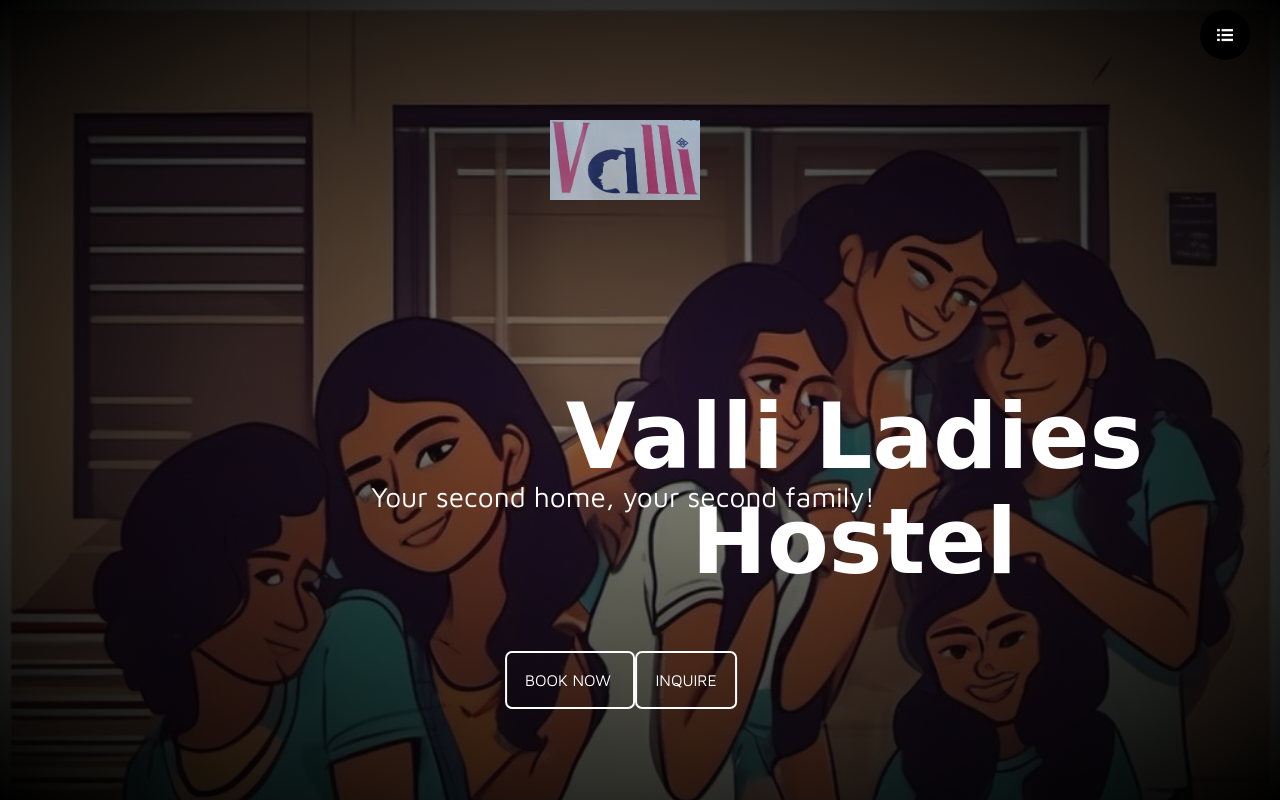
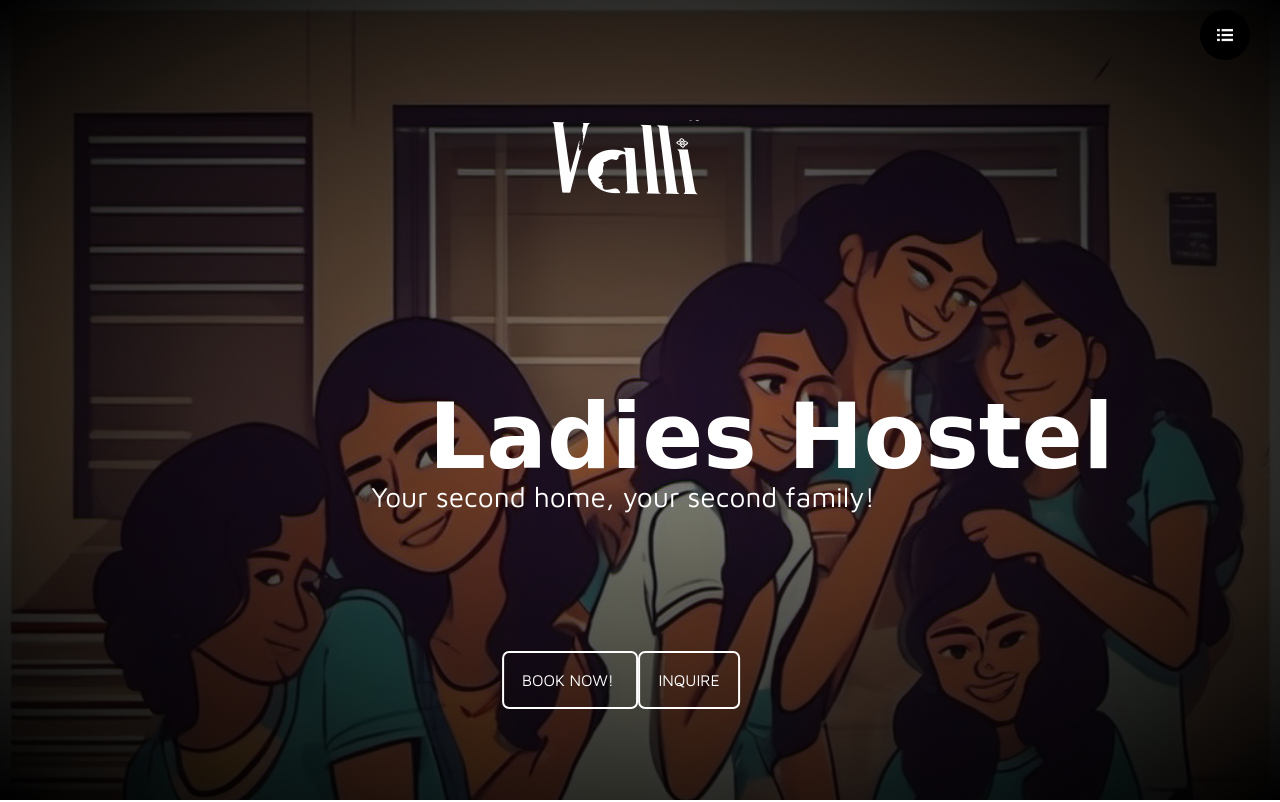
Before and after one commit to JayUltra/Alli, a plain HTML site: page index.html in a window 1280 px wide. Shown: the top 802 px of the page. Drawn offline with Linux system fonts and the light colour scheme; a web font is replaced by a local one.

Commit message:
Update index.html

```diff
--- a/index.html
+++ b/index.html
@@ -10,15 +10,15 @@
 <body>
 <header>
 <section id="xyz">
-<img src="valli.JPG" class="logo"></sec>
+<img src="picsvg_download.png" class="logo"></sec>
 <div class="cheese">
 
-	<h1>Valli Ladies Hostel</h1>
+	<h1>Ladies Hostel</h1>
 	<p>Your second home, your second family!</p>
 
 </div>
 <div class="button">
-	<a href="#" class="btn"> BOOK NOW </a>
+	<a href="#" class="btn"> BOOK NOW! </a>
 	<a href="#" class="btn"> INQUIRE </a>
 </div>
 <div id="navi">
```
